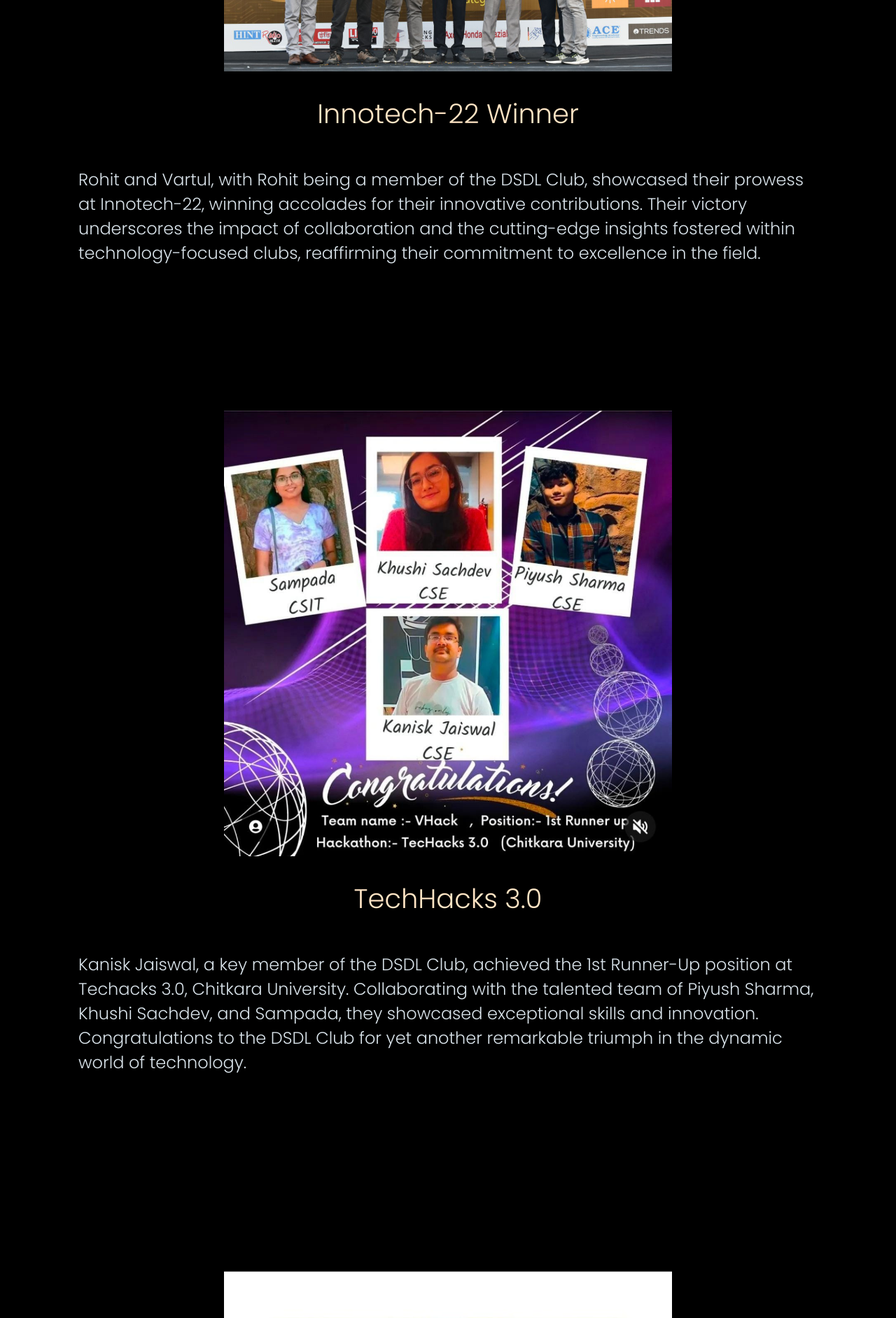
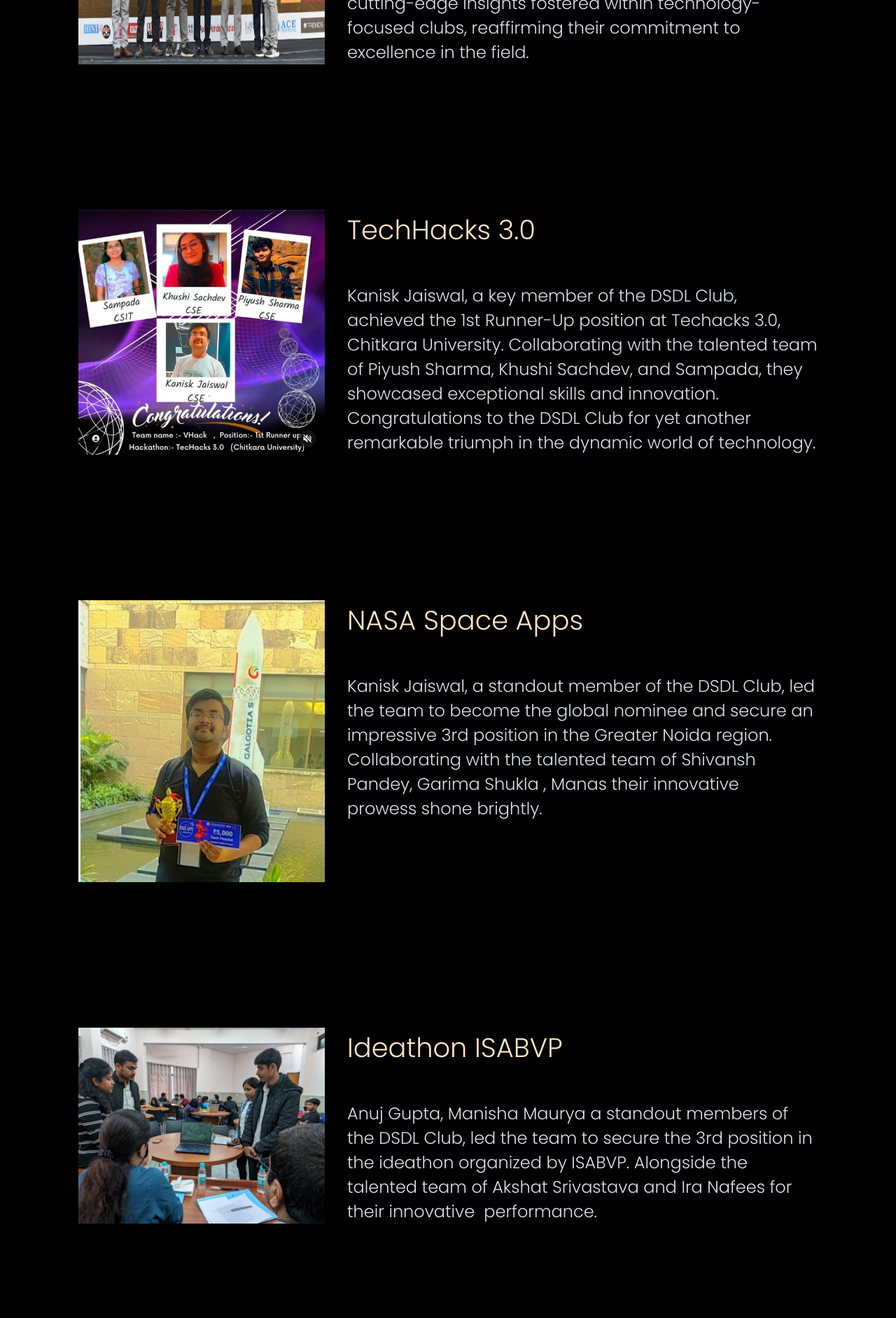
Before and after one commit to sion-chowdhary/DSDL-Website, a React (Create React App) app: page /achievements in a window 1280 px wide. Shown: the part 640-2524 px from the top of the page at 70% size. Built offline with nearby package versions, Linux system fonts and the light colour scheme; a web font is replaced by a local one.

Commit message:
website done

```diff
--- a/src/components/Achievements.js
+++ b/src/components/Achievements.js
@@ -4,69 +4,69 @@ import inno from "../assets/images/inno.jpg";
 import kj1 from "../assets/images/kj1.jpg";
 import kj2 from "../assets/images/kj2.jpg";
 import ag from "../assets/images/ag.jpg";
-import { NavLink } from "react-router-dom";
+// import { NavLink } from "react-router-dom";
+import "./css/WhatWeDo.css";
 
 const Achievements = () => {
   return (
     <>
-    <div className="main-blog">
-      <center>
-        <div className="text-blog"> Hackthon Victories </div>
-      </center>
-      <div className="inner-blog">
-        <div className="blog-image">
-          <img src={inno} alt="bootcamp" id="image" />
+    <div className='main-prj'>
+       <center>
+         <div className='text-prj'> Hackthon Victories </div>
+       </center>
+       <div className="inner-prj">
+        <div className="blog-prj">
+          <img src={inno} alt="femate" className="image" />
         </div>
-        <div className="blog-content">
-          <div id="blog-main-heading">
+        <div className="prj-content">
+          <div className="prj-main-heading">
             <div>Innotech-22 Winner</div>
           </div>
-          <div className="blog-2">
+          <div className="prj-2">
           <spam>Rohit and Vartul</spam>, with Rohit being a member of the DSDL Club, showcased their prowess at Innotech-22, winning accolades for their innovative contributions. Their victory underscores the impact of collaboration and the cutting-edge insights fostered within technology-focused clubs, reaffirming their commitment to excellence in the field.
           </div>
         </div>
       </div>
-      <div className="inner-blog">
-        <div className="blog-image">
-          <img src={kj1} alt="bootcamp" id="image" />
+       <div className="inner-prj">
+        <div className="blog-prj">
+          <img src={kj1} alt="cheque" className="image" />
         </div>
-        <div className="blog-content">
-          <div id="blog-main-heading">
+        <div className="prj-content">
+          <div className="prj-main-heading">
             <div>TechHacks 3.0</div>
           </div>
-          <div className="blog-2">
+          <div className="prj-2">
           <spam>Kanisk Jaiswal</spam>, a key member of the DSDL Club, achieved the 1st Runner-Up position at Techacks 3.0, Chitkara University. Collaborating with the talented team of Piyush Sharma, Khushi Sachdev, and Sampada, they showcased exceptional skills and innovation. Congratulations to the DSDL Club for yet another remarkable triumph in the dynamic world of technology.
           </div>
         </div>
       </div>
-      <div className="inner-blog">
-        <div className="blog-image">
-          <img src={kj2} alt="bootcamp" id="image"  />
+       <div className="inner-prj">
+        <div className="blog-prj">
+          <img src={kj2} alt="openai" className="image" />
         </div>
-        <div className="blog-content">
-          <div id="blog-main-heading">
+        <div className="prj-content">
+          <div className="prj-main-heading">
             <div>NASA Space Apps</div>
           </div>
-          <div className="blog-2">
+          <div className="prj-2">
           <spam>Kanisk Jaiswal</spam>, a standout member of the DSDL Club, led the team to become the global nominee and secure an impressive 3rd position in the Greater Noida region. Collaborating with the talented team of Shivansh Pandey, Garima Shukla , Manas  their innovative prowess shone brightly.
           </div>
         </div>
       </div>
-      <div className="inner-blog">
-        <div className="blog-image">
-          <img src={ag} alt="bootcamp" id="image" />
+       <div className="inner-prj">
+        <div className="blog-prj">
+          <img src={ag} alt="openai" className="image" />
         </div>
-        <div className="blog-content">
-          <div id="blog-main-heading">
+        <div className="prj-content">
+          <div className="prj-main-heading">
             <div>Ideathon ISABVP</div>
           </div>
-          <div className="blog-2">
-          <spam>Anuj Gupta, Manisha Maurya</spam> a standout members of the DSDL Club, led the team to secure the 3rd position in the ideathon organized by ISABVP. Alongside the talented team of  Akshat Srivastava and Ira Nafees for their innovative  performance
+          <div className="prj-2">
+          <spam>Anuj Gupta, Manisha Maurya</spam> a standout members of the DSDL Club, led the team to secure the 3rd position in the ideathon organized by ISABVP. Alongside the talented team of  Akshat Srivastava and Ira Nafees for their innovative  performance.
           </div>
         </div>
       </div>
-    </div>
-
+      </div>
     <div className="main-blog">
       <center>
         <div className="text-blog"> Publications </div>
@@ -79,11 +79,11 @@ const Achievements = () => {
           <div className="blog-2">
           Explore a pioneering stress detection and management model by <spam>Aditi Agarwal, Astha Goel, Shristy Sharma, Soniya Jain, Mani Dwivedi, and Deep Kumar</spam>, published in IEEE Xplore, revolutionizing well-being through advanced machine learning techniques.
           </div>
-          <div>
+          {/* <div>
             <NavLink to="https://ieeexplore.ieee.org/document/10150768">
               <div className="prj-button">Explore</div>
             </NavLink>
-          </div>
+          </div> */}
         </div>
       </div>
       </div>
--- a/src/components/Navbar.js
+++ b/src/components/Navbar.js
@@ -7,7 +7,6 @@ function Navbar() {
     menu.onclick = () => {
       menu.classList.toggle("fa-xmark");
       handleNav();
-      console.log("yash varshney");
     };
   });
   const [nav, setNav] = useState(false);
@@ -55,7 +54,7 @@ function Navbar() {
             class={nav ? "fa-solid fa-xmark yash" : "fa-solid fa-bars yash"}
             id="menu"
             onclick={handleNav}
-          ></i>
+            ></i>
         </div>
       </div>
       <div className={nav ? "pure" : "unpure"}>
--- a/src/components/WhatWeDo.js
+++ b/src/components/WhatWeDo.js
@@ -30,6 +30,7 @@ const WhatWeDo = () => {
           Developed for women to track their periods and pamper themselves on our pamper-booth.
           They can shop for menstrual hygiene products and call a loved one whenever they are feeling low.
           </div>
+          <p className='prj-2'>Made By - Parth Mishra(Batch of 2024)</p>
           <div>
             <NavLink to="https://github.com/praxton74/Femate">
               <div className="prj-button">Explore</div>
@@ -48,6 +49,7 @@ const WhatWeDo = () => {
           <div className="prj-2">
           Bank handles large volumes of cheques in the clearing process. The process involves many technical verifications including signature verification. Some of these steps are manual and require human intervention to complete the process. The current process requires the high human capital deployment and longer processing time.
           </div>
+          <p className='prj-2'>Made By - Anubhav Yadav(Batch of 2024)</p>
           <div>
             <NavLink to="https://github.com/GreatClasher/Cheque-Detection">
               <div className="prj-button">Explore</div>
@@ -66,6 +68,7 @@ const WhatWeDo = () => {
           <div className="prj-2">
           This repository contains code to deploy a RESTful API for text classification using the GPT-2 model. The API is built using FastAPI, and it allows users to make predictions on text input.
           </div>
+          <p className='prj-2'>Made By - Parth Mishra(Batch of 2024)</p>
           <div>
             <NavLink to="https://github.com/GreatClasher/Gpt2_classification">
               <div className="prj-button">Explore</div>
@@ -84,6 +87,7 @@ const WhatWeDo = () => {
           <div className="prj-2">
           Yoga posture recognition via machine learning involves collecting diverse datasets of yoga poses, preprocessing and labeling the data, selecting a suitable model like Convolutional Neural Networks (CNNs), training and fine-tuning the model, and deploying it for real-time recognition. Continuous monitoring and user feedback inform updates for improved accuracy. The process typically includes developing a user interface for interaction. Successful implementation hinges on a curated dataset, optimal model choice, and effective training. Ongoing refinement ensures the system's reliability in identifying yoga poses from images or videos.
           </div>
+          <p className='prj-2'>Made By - Arvind Gautam(Batch of 2025)</p>
           <div>
             <NavLink to="https://github.com/aryanmishra29/G1-BlissFit.git">
               <div className="prj-button">Explore</div>
@@ -102,6 +106,7 @@ const WhatWeDo = () => {
           <div className="prj-2">
           Our Multiple Disease Prediction System is an innovative and user-friendly application designed to predict three prevalent health conditions: diabetes, heart disease, and Parkinson's. Deployed on the Streamlit platform, this system leverages advanced machine learning algorithms to analyze user-inputted data and provide insightful predictions regarding the likelihood of these diseases.
           </div>
+          <p className='prj-2'>Made By - Kanisl Jaiswal(Batch of 2025)</p>
           <div>
             <NavLink to="https://t7grl3uld.streamlit.app/">
               <div className="prj-button">Explore</div>
```
Also changed, not shown: src/components/css/Navbar.css (+3 -4 lines), src/assets/images/ag.jpg, src/assets/images/kj2.jpg.
